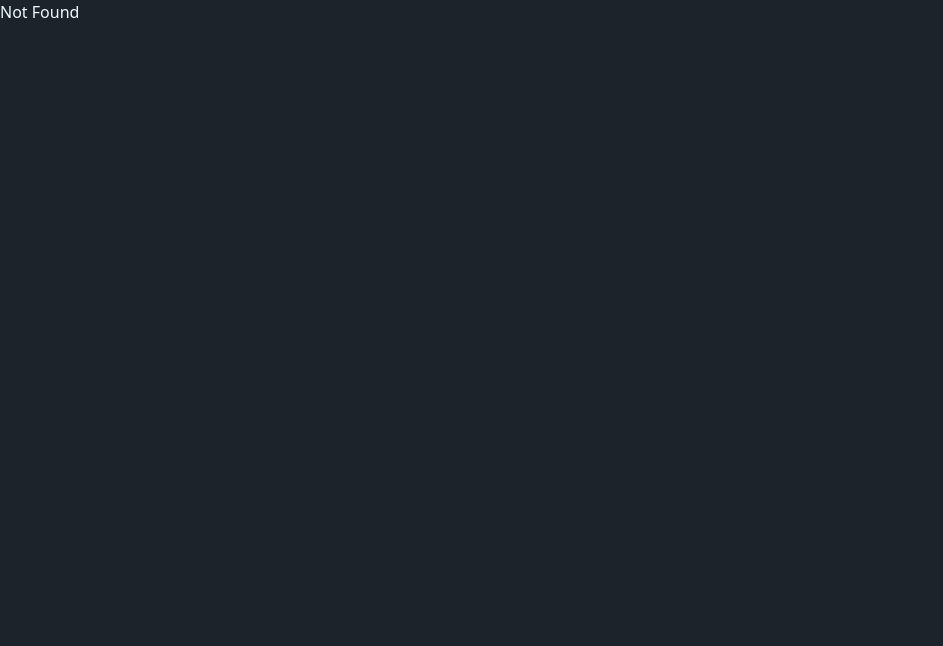
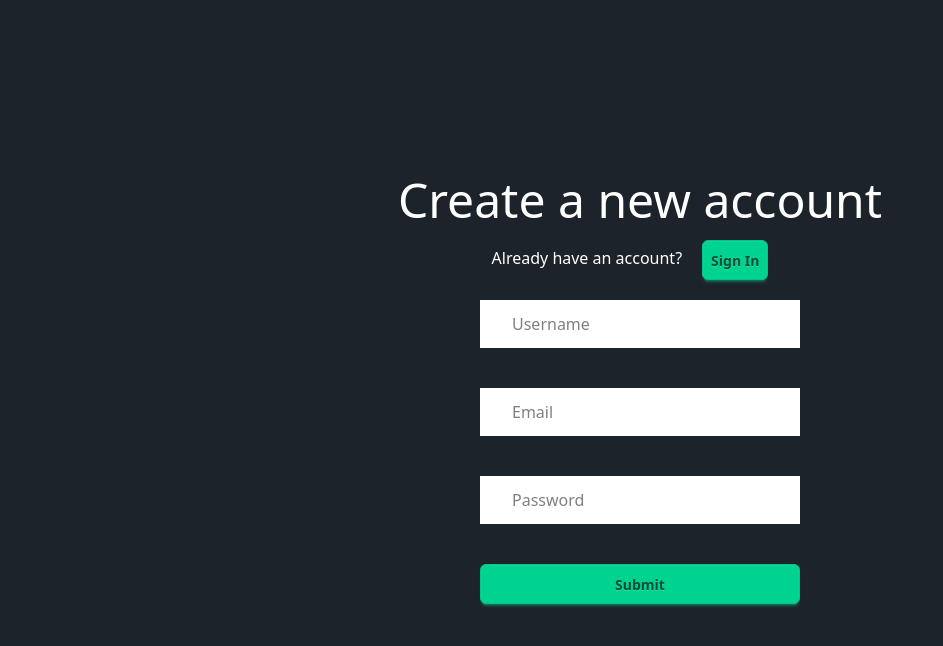
Before and after one commit to Chehak5911/GoodReads_Frontend, a React (Vite) app: page /signup in a window 1280 px wide. Shown: the top 646 px of the page, without its empty margins (0-943 px from the left). Built offline with nearby package versions, Linux system fonts and the light colour scheme.

Commit message:
Add UI for sigin and signup page

```diff
--- /dev/null
+++ b/src/Pages/Auth/Signin.jsx
@@ -0,0 +1,44 @@
+import { Link } from "react-router-dom";
+
+export default function Signin(){
+    return (
+        <div className="h-[100vh] flex flex-col items-center justify-center">
+            <div>
+                <h1 className="text-white text-5xl">Login to your account</h1>
+            </div>
+            <div className="mt-4">
+                <p className="text-white">
+                    Do not have an account?
+                    <Link to="/signup">
+                        <button className="btn btn-success rounded-md px-2 mx-5 hover:bg-green-400">
+                            Sign Up
+                        </button>
+                    </Link>
+                </p>
+            </div>
+            <div className="w-full">
+                <form className="flex flex-col justify-center items-center w-3/4 mx-auto" autoComplete="off">
+                    <div className="my-5 w-1/3">
+                        <input
+                            type="email"
+                            placeholder="Email"
+                            className="px-8 py-3 bg-white w-full text-black"
+                        />
+                    </div>
+                    <div className="my-5 w-1/3">
+                        <input
+                            type="password"
+                            placeholder="Password"
+                            className="px-8 py-3 bg-white w-full text-black"
+                        />
+                    </div>
+                    <div className="my-5 w-1/3">
+                        <button className="btn btn-success rounded-md px-2 py-1 w-full hover:bg-green-400" type="submit">
+                            Submit
+                        </button>
+                    </div>
+                </form>
+            </div>
+        </div>
+    )
+}
--- /dev/null
+++ b/src/Pages/Auth/Signup.jsx
@@ -0,0 +1,51 @@
+import { Link } from "react-router-dom";
+
+export default function Signup(){
+    return (
+        <div className="h-[100vh] flex flex-col items-center justify-center">
+            <div>
+                <h1 className="text-white text-5xl">Create a new account</h1>
+            </div>
+            <div className="mt-4">
+                <p className="text-white">
+                    Already have an account?
+                    <Link to="/signin">
+                        <button className="btn btn-success rounded-md px-2 mx-5 hover:bg-green-400">
+                            Sign In
+                        </button>
+                    </Link>
+                </p>
+            </div>
+            <div className="w-full">
+                <form className="flex flex-col justify-center items-center w-3/4 mx-auto" autoComplete="off">
+                    <div className="my-5 w-1/3">
+                        <input
+                            type="text"
+                            placeholder="Username"
+                            className="px-8 py-3 bg-white w-full text-black"
+                        />
+                    </div>
+                    <div className="my-5 w-1/3">
+                        <input
+                            type="email"
+                            placeholder="Email"
+                            className="px-8 py-3 bg-white w-full text-black"
+                        />
+                    </div>
+                    <div className="my-5 w-1/3">
+                        <input
+                            type="password"
+                            placeholder="Password"
+                            className="px-8 py-3 bg-white w-full text-black"
+                        />
+                    </div>
+                    <div className="my-5 w-1/3">
+                        <button className="btn btn-success rounded-md px-2 py-1 w-full hover:bg-green-400" type="submit">
+                            Submit
+                        </button>
+                    </div>
+                </form>
+            </div>
+        </div>
+    )
+}
--- a/src/Pages/Home.jsx
+++ b/src/Pages/Home.jsx
@@ -1,4 +1,5 @@
 import Logo from 'Assets/Images/logo-color.png';
+import { Link } from 'react-router-dom';
 
 export default function Home(){
     return(
@@ -14,7 +15,11 @@ export default function Home(){
                     </h1>
                 </div>
                 <div>
-                    <button className='btn btn-primary rounded-md px-5 py-2 text-xl'>Register</button>
+                    <Link to="/signup">
+                        <button className='btn btn-primary rounded-md px-5 py-2 text-xl'>
+                            Register
+                        </button>
+                    </Link>
                     <button className='btn btn-warning mx-3 rounded-md px-5 py-2 text-xl'>Login</button>
                 </div>
             </div>
--- a/src/Routes/MainRoutes.jsx
+++ b/src/Routes/MainRoutes.jsx
@@ -1,3 +1,5 @@
+import Signin from "Pages/Auth/Signin";
+import Signup from "Pages/Auth/Signup";
 import Home from "Pages/Home";
 import NotFound from "Pages/NotFound";
 import { Route, Routes } from "react-router-dom";
@@ -6,6 +8,8 @@ export default function MainRoutes(){
     return (
         <Routes>
             <Route path="/" element={<Home />} />
+            <Route path="/signup" element={<Signup />} />
+            <Route path="/signin" element={<Signin />} />
             <Route path="*" element={<NotFound />} />
         </Routes>
     )
```
